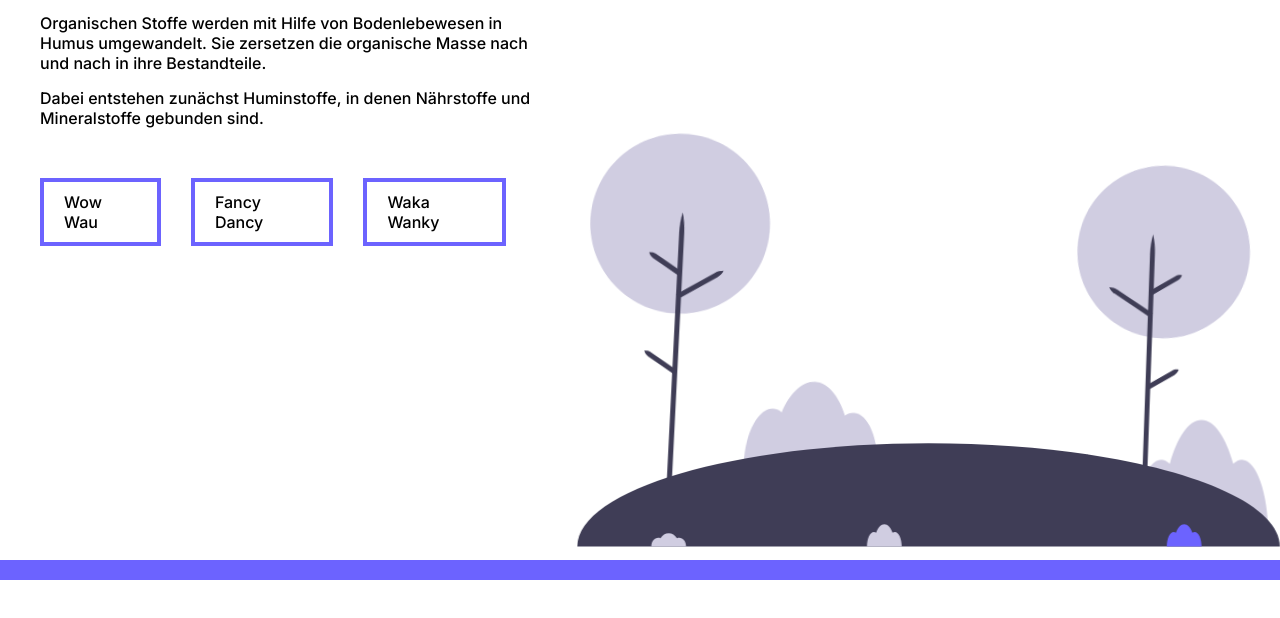
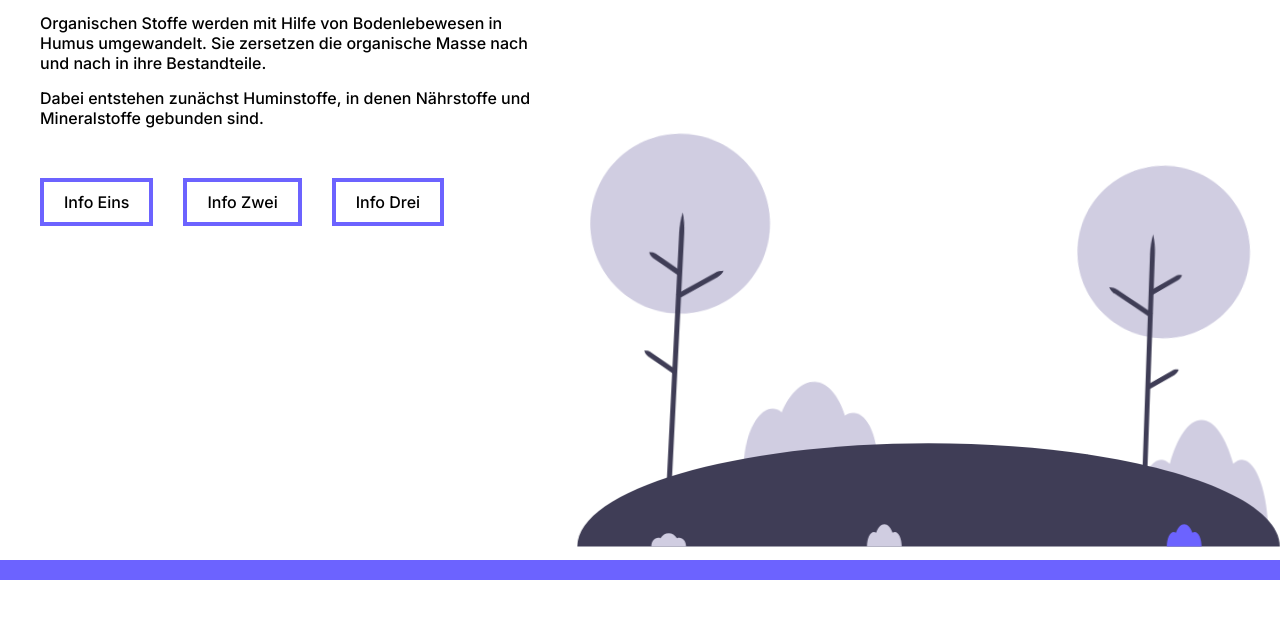
Before and after one commit to felixhaeberle/interactive-nature, a plain HTML site: page index.html in a window 1280 px wide. Shown: the part 220-838 px from the top of the page. Drawn offline with nearby package versions, Linux system fonts and the light colour scheme.

Commit message:
update prototyp

```diff
--- a/index.html
+++ b/index.html
@@ -19,9 +19,9 @@
         <p>Organischen Stoffe werden mit Hilfe von Bodenlebewesen in Humus umgewandelt. Sie zersetzen die organische Masse nach und nach in ihre Bestandteile.</p>
         <p>Dabei entstehen zunächst Huminstoffe, in denen Nährstoffe und Mineralstoffe gebunden sind.</p>
         <div class="anchors">
-          <p id="toggle-info1">Wow Wau</p>
-          <p id="toggle-info2">Fancy Dancy</p>
-          <p id="toggle-info3">Waka Wanky</p>
+          <p id="toggle-info1">Info Eins</p>
+          <p id="toggle-info2">Info Zwei</p>
+          <p id="toggle-info3">Info Drei</p>
         </div>
       </div>
       <div class="side-right">
```
